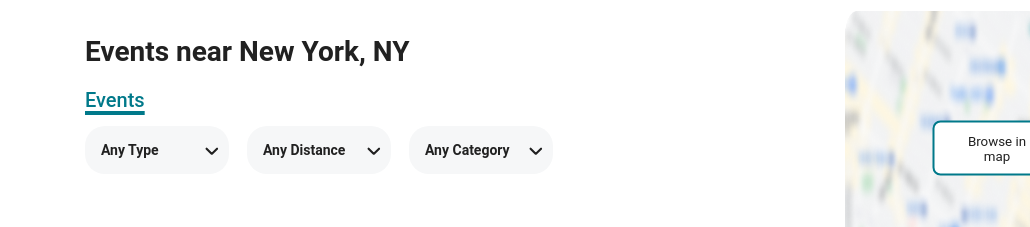
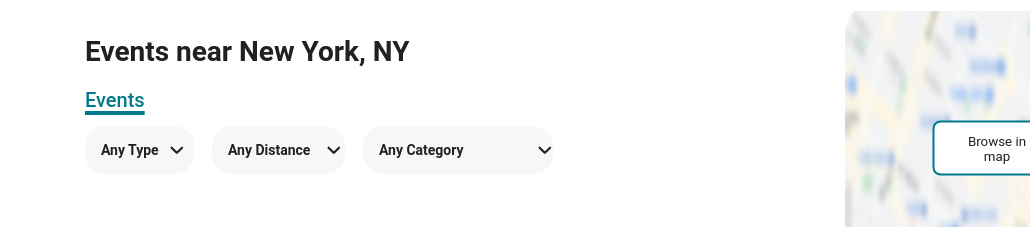
Before and after one commit to AlinaYehorova/PROJECT, a plain HTML site: page events.html in a window 1280 px wide. Shown: the part 191-418 px from the top of the page, 0-1030 px from the left. Drawn offline with Linux system fonts and the light colour scheme.

Commit message:
last fixes in events-select.css

```diff
--- a/css/events-select.css
+++ b/css/events-select.css
@@ -38,36 +38,32 @@ select {
     cursor: pointer;
     outline: none;
 }
-.events__custom-select {
-    position: relative;
-    width: 9em;
-}
 
 #events__select-arrow-1 {
-    position: absolute;
+    position: relative;
     pointer-events: none;
-    top: 25px;
-    left: 120px;
+    top: -25px;
+    left: 85px;
     transform: translate(0, -50%);
     width: 14px;
     height: 14px;
 }
 
 #events__select-arrow-2 {
-    position: absolute;
+    position: relative;
     pointer-events: none;
-    top: 25px;
-    left: 120px;
+    top: -25px;
+    left: 115px;
     transform: translate(0, -50%);
     width: 14px;
     height: 14px;
 }
 
 #events__select-arrow-3 {
-    position: absolute;
+    position: relative;
     pointer-events: none;
-    top: 25px;
-    left: 120px;
+    top: -25px;
+    left: 175px;
     transform: translate(0, -50%);
     width: 14px;
     height: 14px;
```
